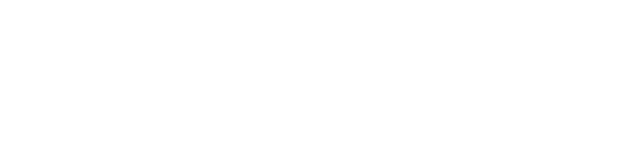
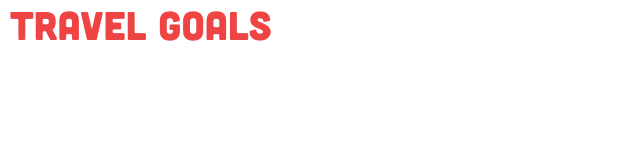
Before and after one commit to Anson558/travel-page, a plain HTML site: page index.html in a window 1280 px wide. Shown: the whole page, without its empty margins (0-640 px from the left). Drawn offline with Linux system fonts and the light colour scheme.

Commit message:
added cubano and logo

```diff
--- a/index.html
+++ b/index.html
@@ -3,10 +3,14 @@
     <head>
         <meta charset="UTF-8" />
         <title>Travel Goals</title>
+        <link rel="stylesheet" href="shared.css">
         <link rel="stylesheet" href="styles.css" />
     </head>
     <body>
         <header>
+            <div id="page-logo">
+                <a href="/index.html">Travel Goals</a>
+            </div>
             <nav></nav>
         </header>
         <main>
--- /dev/null
+++ b/shared.css
@@ -0,0 +1,17 @@
+@font-face {
+    font-family: Cubano;
+    src: url("/cubano.ttf");
+}
+
+body {
+    font-family: "Quicksand", sans-serif;
+    margin: 0;
+}
+
+#page-logo a {
+    padding: 10px;
+    font-family: Cubano;
+    color: #ef4444;
+    font-size: 40px;
+    text-decoration: none;
+}
```
Also changed, not shown: cubano.ttf (added).
